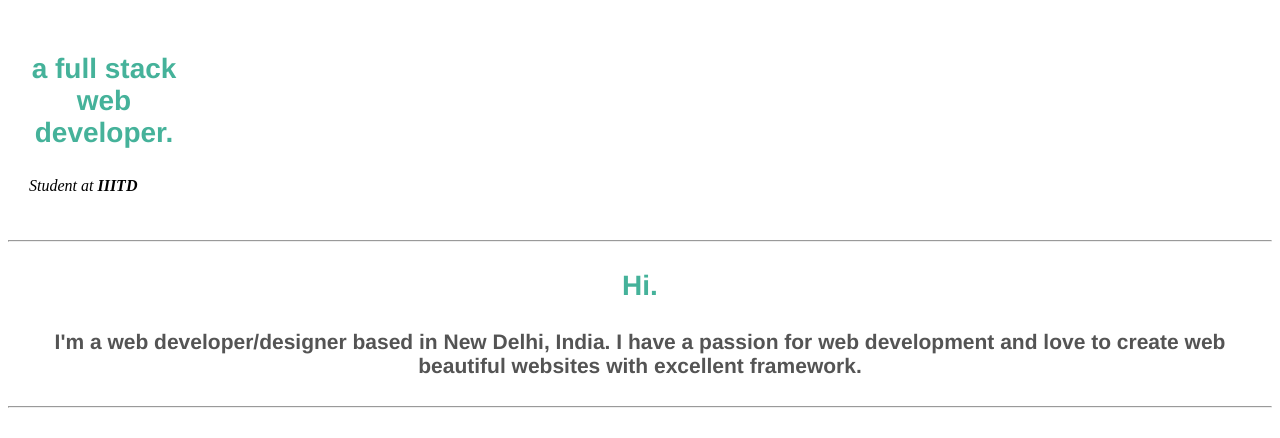
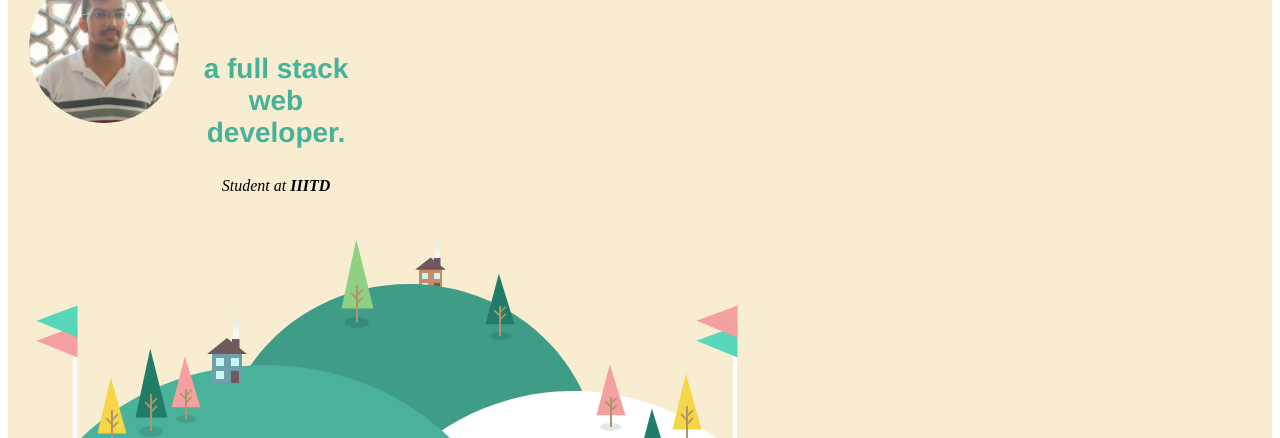
Before and after one commit to NamanGarg4834/NamanGarg4834, a plain HTML site: page index.html in a window 1280 px wide. Shown: the part 139-577 px from the top of the page. Drawn offline with Linux system fonts and the light colour scheme.

Commit message:
Some major changes made

```diff
--- a/style.css
+++ b/CSS/style.css
@@ -5,10 +5,25 @@ td{
     width: 150px;
     border-radius: 50px;
 }
+.main1{
+    background-color: #F8ECD1;
+}
 h2 ,h3 ,h4{
     text-align: center;
 }
-
+table{
+    text-align: center;
+    align-items: center;
+}
+.profile{
+    width: 150px;
+    border-radius: 50%;
+}
+.bgimage{
+    max-width: fit-content;
+    align-items: center;
+    align-self: center;
+}
 h2{
     color: rgb(30, 131, 108);
     font-family: brandon-grotesque, HelveticaNeue-Light, 'Helvetica Neue Light', 'Helvetica Neue', Helvetica, Arial, 'Lucida Grande', sans-serif;
--- a/index.html
+++ b/index.html
@@ -3,13 +3,15 @@
   <head>
     <meta charset="utf-8" />
     <title>Naman Garg</title>
-    <link rel="stylesheet" href="style.css" />
+    <link rel="stylesheet" href="css/style.css" />
+    <link rel="stylesheet" href="css/favicon.ico" />
   </head>
 
   <body>
+    <div class="main1">
       <table cellspacing="20">
         <tr>
-        <!-- <td><img class="profile" src="pic.jpg" alt="" /></td> -->
+          <td><img class="profile" src="css/pic.jpg" alt="" /></td>
           <td>
             <h1>I'm Naman .</h1>
             <br />
@@ -20,7 +22,10 @@
           </td>
         </tr>
       </table>
-    <hr />
+      <div class="bgimage">
+        <img src="css/bg.svg" alt="" />
+      </div>
+    </div>
     <h3>Hi.</h3>
     <h4>
       I'm a web developer/designer based in New Delhi, India. I have a passion
```
Also changed, not shown: CSS/3054120.jpg (renamed from 3054120.jpg), CSS/bg.jpg (renamed from bg.jpg), CSS/bg.svg (added), CSS/favicon.ico (added), CSS/pic.jpg (added), pic.jpg (deleted). Lines whose indentation alone changed are shown as unchanged.
